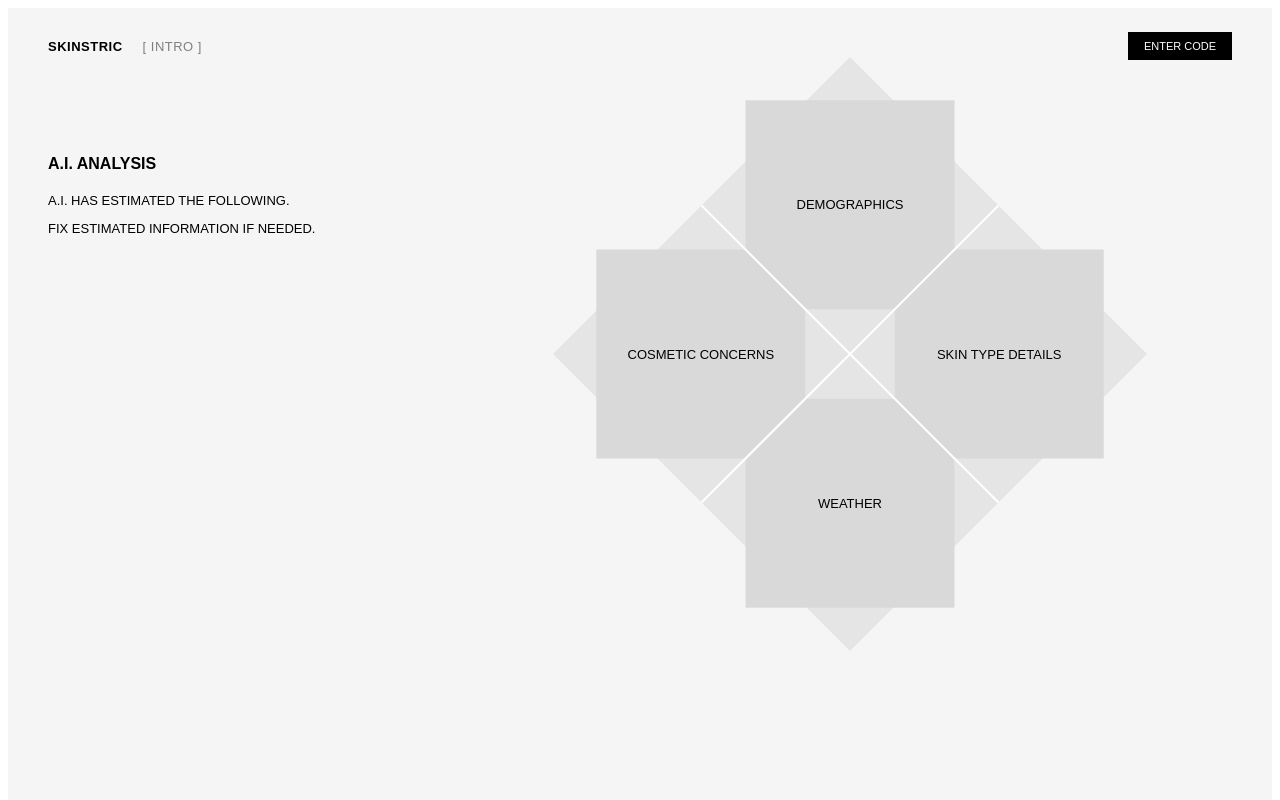
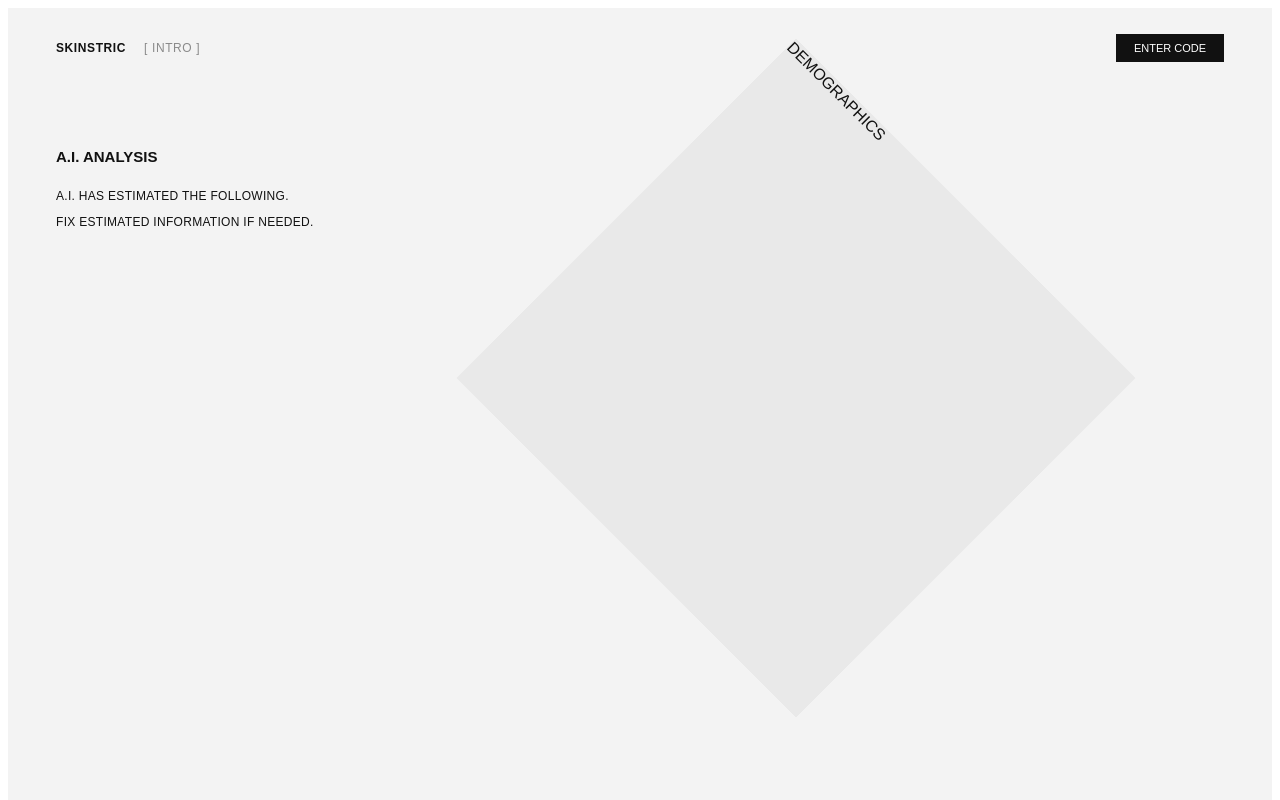
Before and after one commit to KamalRaghe/Skinstric, a Next.js app: page /select in a window 1280 px wide. Shown: the top 800 px of the page. Built offline with nearby package versions, Linux system fonts and the light colour scheme.

Commit message:
first commit

```diff
--- a/app/globals.css
+++ b/app/globals.css
@@ -184,9 +184,9 @@ button{
 /* PAGE */
 .page {
   min-height: 100vh;
-  background: #f5f5f5;
+  background: #f3f3f3;
   font-family: Arial, Helvetica, sans-serif;
-  color: black;
+  color: #111;
 }
 
 /* HEADER */
@@ -194,14 +194,14 @@ button{
   display: flex;
   justify-content: space-between;
   align-items: center;
-  padding: 24px 40px;
+  padding: 26px 48px;
 }
 
 .header-left {
   display: flex;
-  gap: 20px;
-  font-size: 13px;
-  letter-spacing: 0.5px;
+  gap: 18px;
+  font-size: 12px;
+  letter-spacing: 0.6px;
 }
 
 .logo {
@@ -209,41 +209,42 @@ button{
 }
 
 .intro {
-  color: gray;
+  color: #8a8a8a;
 }
 
 .code-btn {
-  background: black;
+  background: #111;
   color: white;
   font-size: 11px;
-  padding: 8px 16px;
+  padding: 8px 18px;
   border: none;
-  cursor: pointer;
 }
 
 /* MAIN */
 .main {
   display: flex;
-  padding: 40px;
-  margin-top: 20px;
+  padding: 40px 48px;
+  margin-top: 10px;
 }
 
 /* LEFT TEXT */
 .left {
-  width: 420px;
+  width: 380px;
 }
 
 .left h1 {
-  font-size: 16px;
-  margin-bottom: 20px;
+  font-size: 15px;
+  font-weight: 600;
+  margin-bottom: 24px;
 }
 
 .left p {
-  font-size: 13px;
-  margin-bottom: 10px;
+  font-size: 12px;
+  margin-bottom: 6px;
+  letter-spacing: 0.3px;
 }
 
-/* DIAMOND WRAPPER */
+/* DIAMOND */
 .diamond-wrapper {
   flex: 1;
   display: flex;
@@ -251,57 +252,74 @@ button{
   align-items: center;
 }
 
-/* DIAMOND */
 .diamond {
   position: relative;
-  width: 420px;
-  height: 420px;
+  width: 480px;   /* BIGGER (important) */
+  height: 480px;
   transform: rotate(45deg);
-  background: #e5e5e5;
+  background: #e9e9e9;
 }
 
-/* GRID */
-.grid {
+/* PANELS */
+.panel {
   position: absolute;
-  inset: 0;
-  display: grid;
-  grid-template-columns: 1fr 1fr;
-  grid-template-rows: 1fr 1fr;
-  gap: 2px;
-}
-
-.box {
-  background: #d9d9d9;
+  width: 50%;
+  height: 50%;
+  background: #e2e2e2;
   display: flex;
   justify-content: center;
   align-items: center;
-  transform: rotate(-45deg);
-  text-align: center;
-  padding: 10px;
 }
 
-.box span {
-  font-size: 13px;
-  font-weight: 500;
+/* POSITIONING */
+.top {
+  top: 0;
+  left: 25%;
 }
 
-/* CROSS LINES */
-.line {
-  position: absolute;
-  background: white;
+.right {
+  right: 0;
+  top: 25%;
 }
 
-.horizontal {
+.left-panel {
+  left: 0;
+  top: 25%;
+}
+
+.bottom {
+  bottom: 0;
+  left: 25%;
+}
+
+/* TEXT INSIDE */
+.panel span {
+  transform: rotate(-45deg);
+  font-size: 12px;
+  font-weight: 600;
+  letter-spacing: 0.4px;
+  text-align: center;
+  width: 70%;
+}
+
+/* CROSS LINES (subtle like screenshot) */
+.cross-h,
+.cross-v {
+  position: absolute;
+  background: #f3f3f3;
+}
+
+.cross-h {
   width: 100%;
-  height: 2px;
+  height: 1px;
   top: 50%;
   left: 0;
   transform: translateY(-50%);
 }
 
-.vertical {
+.cross-v {
   height: 100%;
-  width: 2px;
+  width: 1px;
   left: 50%;
   top: 0;
   transform: translateX(-50%);
--- a/app/select/page.js
+++ b/app/select/page.js
@@ -1,4 +1,5 @@
 "use client";
+
 export default function Page() {
   return (
     <div className="page">
@@ -9,51 +10,38 @@ export default function Page() {
           <span className="logo">SKINSTRIC</span>
           <span className="intro">[ INTRO ]</span>
         </div>
-
         <button className="code-btn">ENTER CODE</button>
       </div>
 
-      {/* MAIN */}
       <div className="main">
 
-        {/* LEFT TEXT */}
+        {/* LEFT */}
         <div className="left">
           <h1>A.I. ANALYSIS</h1>
-
           <p>A.I. HAS ESTIMATED THE FOLLOWING.</p>
           <p>FIX ESTIMATED INFORMATION IF NEEDED.</p>
         </div>
 
-        {/* DIAMOND */}
-        <div className="diamond-wrapper">
-          <div className="diamond">
+        {/* DIAMONDS */}
+        <div className="diamond-area">
 
-            {/* GRID */}
-            <div className="grid">
-              <div className="box">
-                <span>DEMOGRAPHICS</span>
-              </div>
+          <div className="diamond top">
+            <span>DEMOGRAPHICS</span>
+          </div>
 
-              <div className="box">
-                <span>SKIN TYPE DETAILS</span>
-              </div>
+          <div className="diamond right">
+            <span>SKIN TYPE DETAILS</span>
+          </div>
 
-              <div className="box">
-                <span>COSMETIC CONCERNS</span>
-              </div>
+          <div className="diamond bottom">
+            <span>WEATHER</span>
+          </div>
 
-              <div className="box">
-                <span>WEATHER</span>
-              </div>
-            </div>
+          <div className="diamond left-d">
+            <span>COSMETIC CONCERNS</span>
+          </div>
 
-            {/* CROSS LINES */}
-            <div className="line horizontal"></div>
-            <div className="line vertical"></div>
-
-          </div>
         </div>
-
       </div>
     </div>
   );
```
